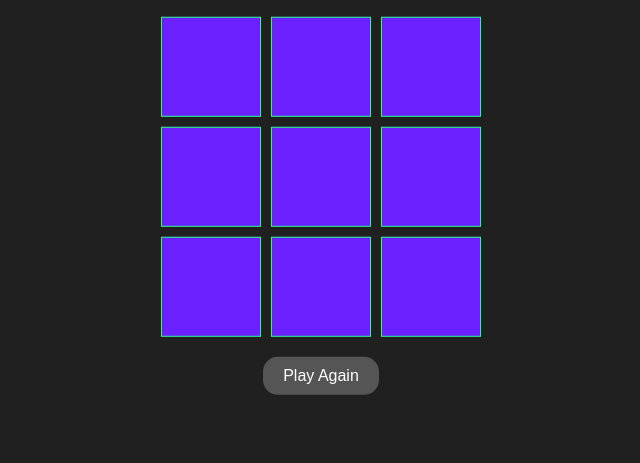
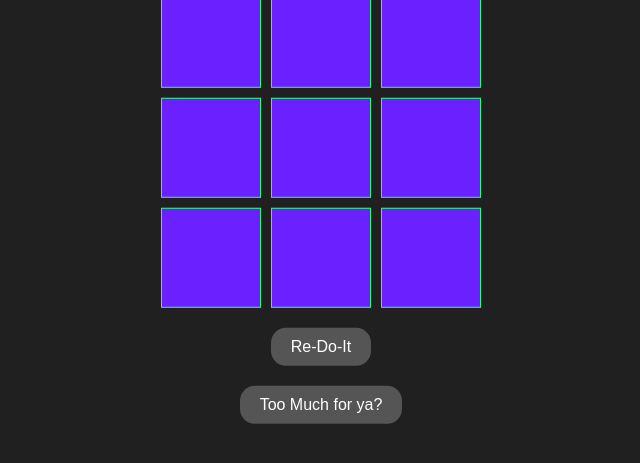
Before and after one commit to Digz1611/Tic-Tac-Two, a plain HTML site: page public/public_two/index_two.html in a window 1280 px wide. Shown: the part 259-722 px from the top of the page, without its empty margins (319-959 px from the left). Drawn offline with Linux system fonts and the light colour scheme.

Commit message:
go back and forth

```diff
--- a/public/public_two/index_two.html
+++ b/public/public_two/index_two.html
@@ -40,7 +40,8 @@
       <div class="cell" id="8"></div>
       <div class="cell" id="9"></div>
     </div>
-    <button onClick="window.location.href=window.location.href" id="againButton">Play Again</button>
+    <button onClick="window.location.href=window.location.href" id="againButton">Re-Do-It</button>
+    <a href="../../index.html"><button>Too Much for ya?</button></a>
   </div>
   <script src="script_two.js"></script>
 </body>
```
Also changed, not shown: index.html (+1 -1 lines).
